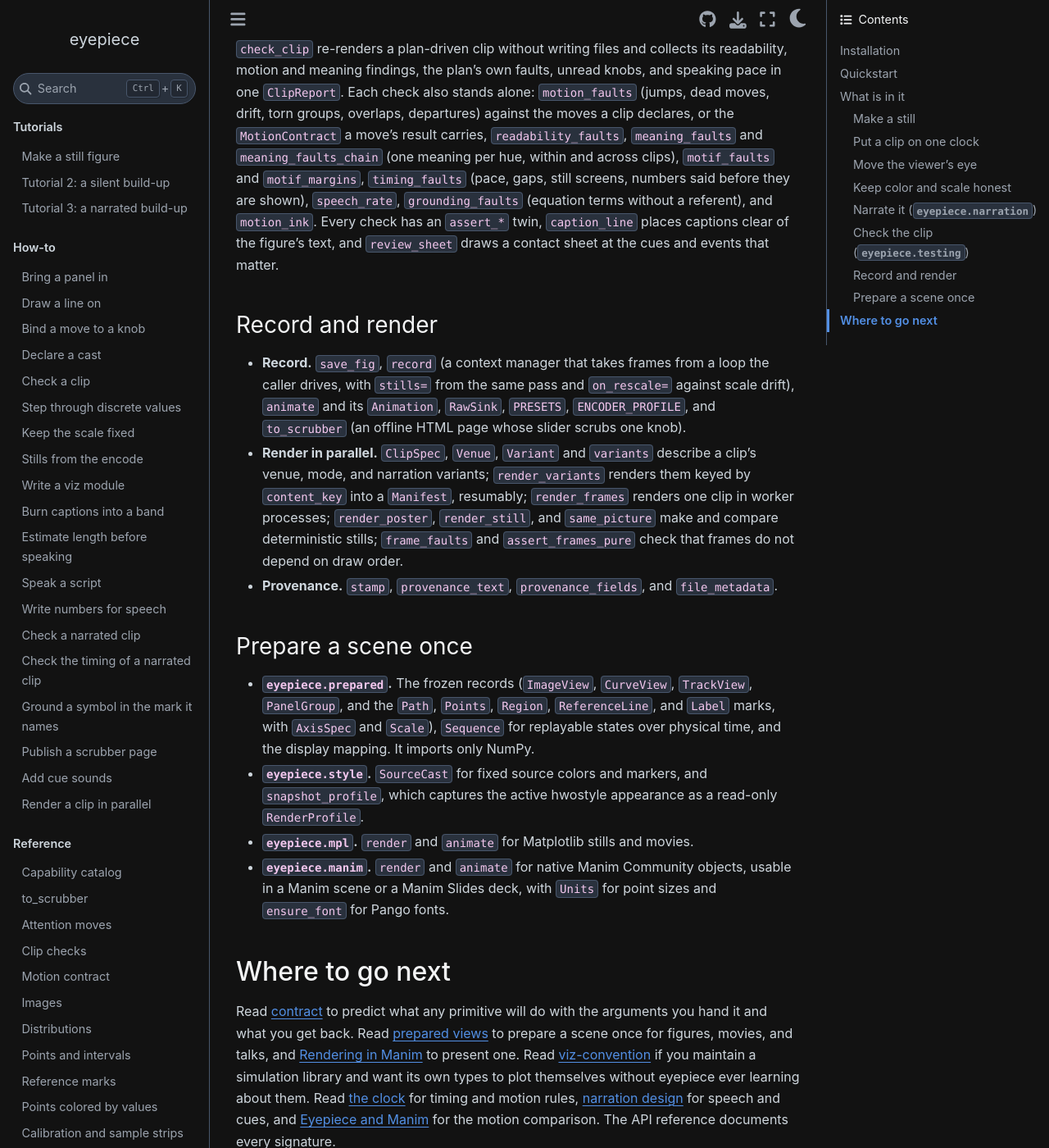
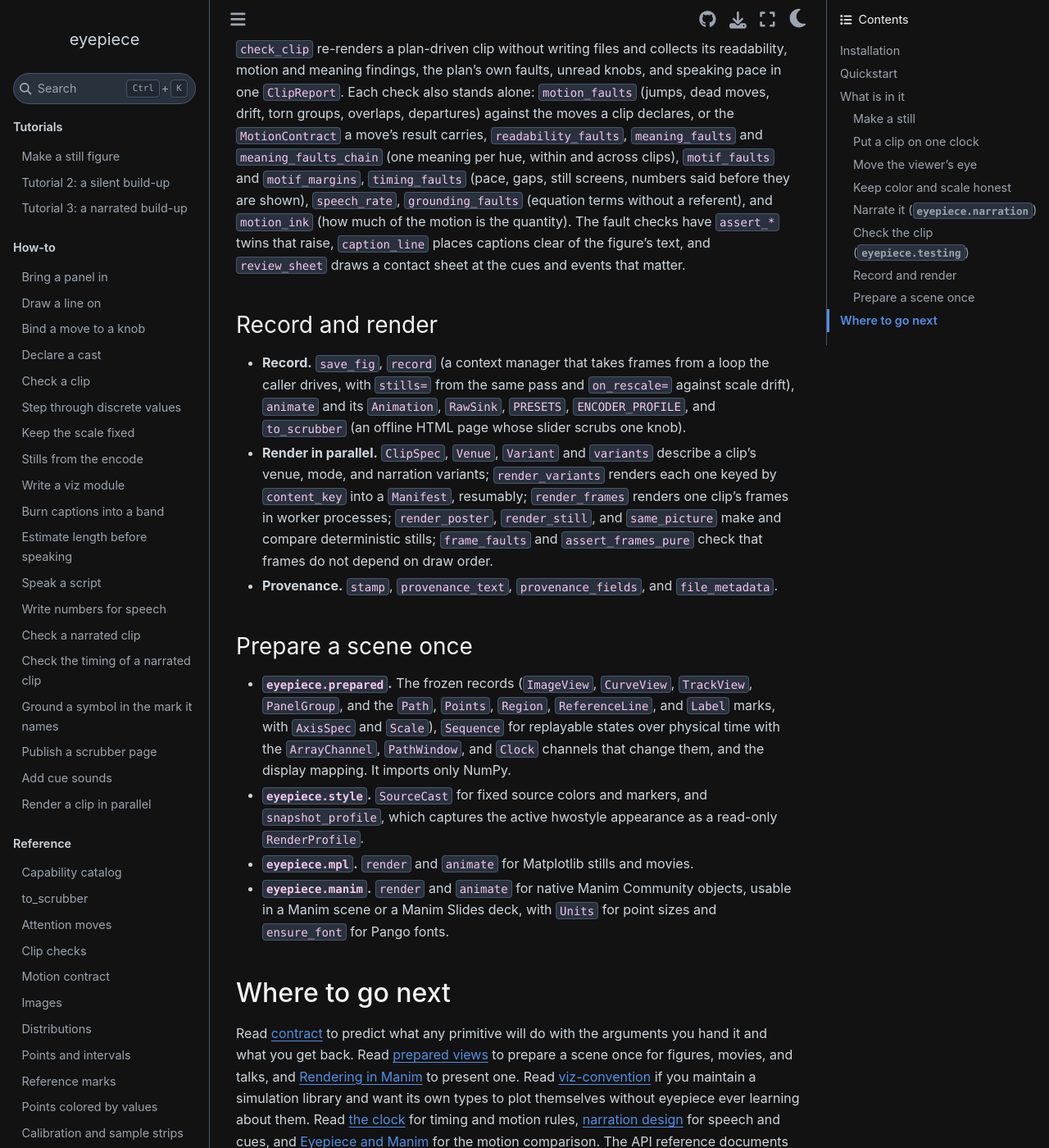
Before and after one commit to CoreySpohn/eyepiece, a Sphinx documentation site: the page built from docs/index.md, in a window 1280 px wide and 1400 px high, scrolled down 5016 px. Shown: the whole window at 82% size. Built offline with Sphinx 7.4.7 and the Sphinx Book theme 1.1.4, drawn with Linux system fonts in a browser that asks for light colours; pages that are not in the unit, such as notebooks, are missing from menus; some of the changed text lies outside the part shown.

```diff
--- a/docs/index.md
+++ b/docs/index.md
@@ -231,9 +231,10 @@
 meaning per hue, within and across clips), `motif_faults` and
 `motif_margins`, `timing_faults` (pace, gaps, still screens, numbers said
 before they are shown), `speech_rate`, `grounding_faults` (equation terms
-without a referent), and `motion_ink`. Every check has an `assert_*` twin,
-`caption_line` places captions clear of the figure's text, and
-`review_sheet` draws a contact sheet at the cues and events that matter.
+without a referent), and `motion_ink` (how much of the motion is the
+quantity). The fault checks have `assert_*` twins that raise, `caption_line`
+places captions clear of the figure's text, and `review_sheet` draws a
+contact sheet at the cues and events that matter.
 
 ### Record and render
 
@@ -244,8 +245,8 @@
   HTML page whose slider scrubs one knob).
 - **Render in parallel.** `ClipSpec`, `Venue`, `Variant` and `variants`
   describe a clip's venue, mode, and narration variants; `render_variants`
-  renders them keyed by `content_key` into a `Manifest`, resumably;
-  `render_frames` renders one clip in worker processes; `render_poster`,
+  renders each one keyed by `content_key` into a `Manifest`, resumably;
+  `render_frames` renders one clip's frames in worker processes; `render_poster`,
   `render_still`, and `same_picture` make and compare deterministic stills;
   `frame_faults` and `assert_frames_pure` check that frames do not depend
   on draw order.
@@ -257,8 +258,9 @@
 - **`eyepiece.prepared`.** The frozen records (`ImageView`, `CurveView`,
   `TrackView`, `PanelGroup`, and the `Path`, `Points`, `Region`,
   `ReferenceLine`, and `Label` marks, with `AxisSpec` and `Scale`),
-  `Sequence` for replayable states over physical time, and the display
-  mapping. It imports only NumPy.
+  `Sequence` for replayable states over physical time with the
+  `ArrayChannel`, `PathWindow`, and `Clock` channels that change them, and
+  the display mapping. It imports only NumPy.
 - **`eyepiece.style`.** `SourceCast` for fixed source colors and markers, and
   `snapshot_profile`, which captures the active hwostyle appearance as a
   read-only `RenderProfile`.
```
Also changed, not shown: other parts of docs/index.md (+2 -2 lines).
